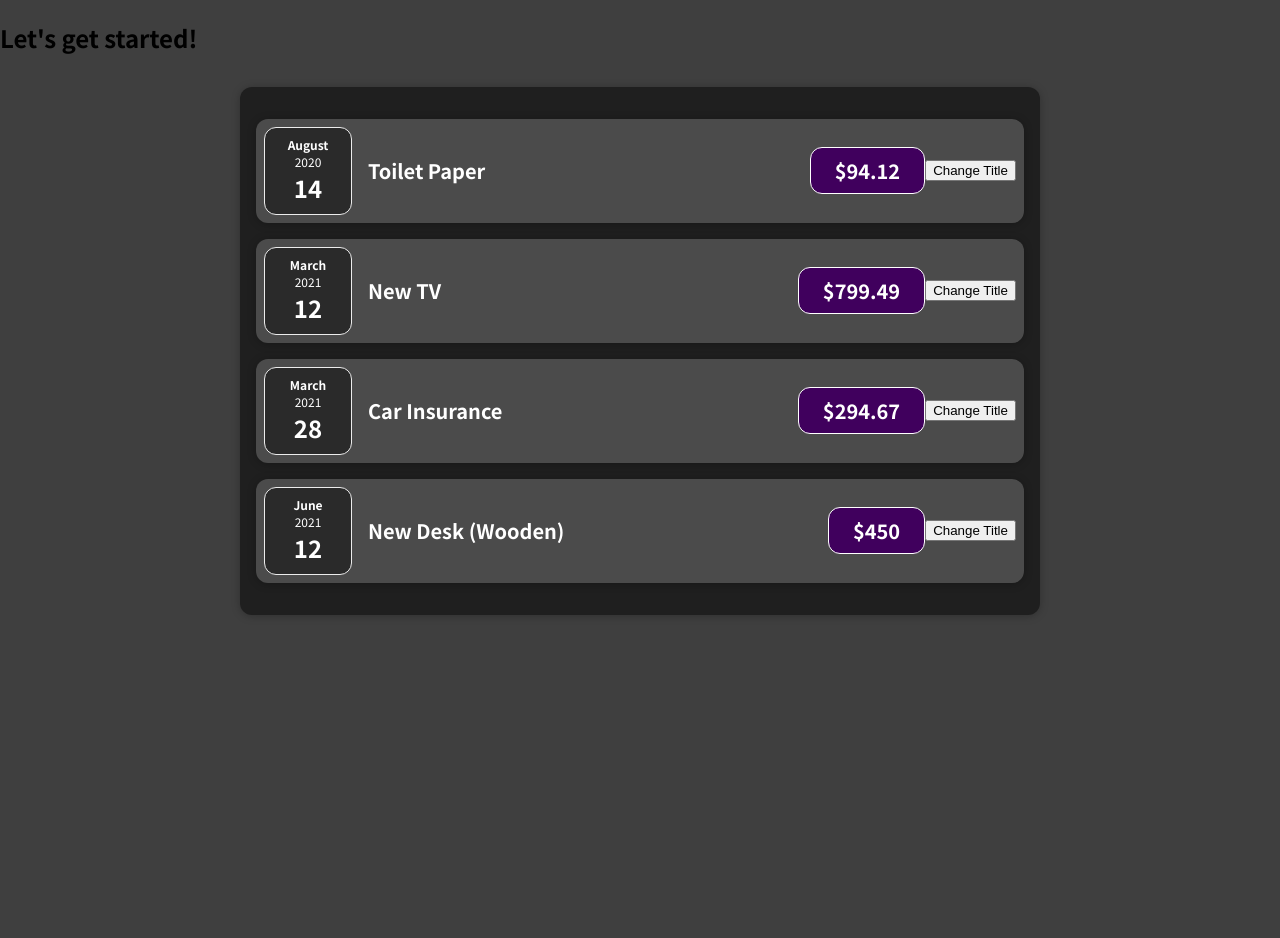
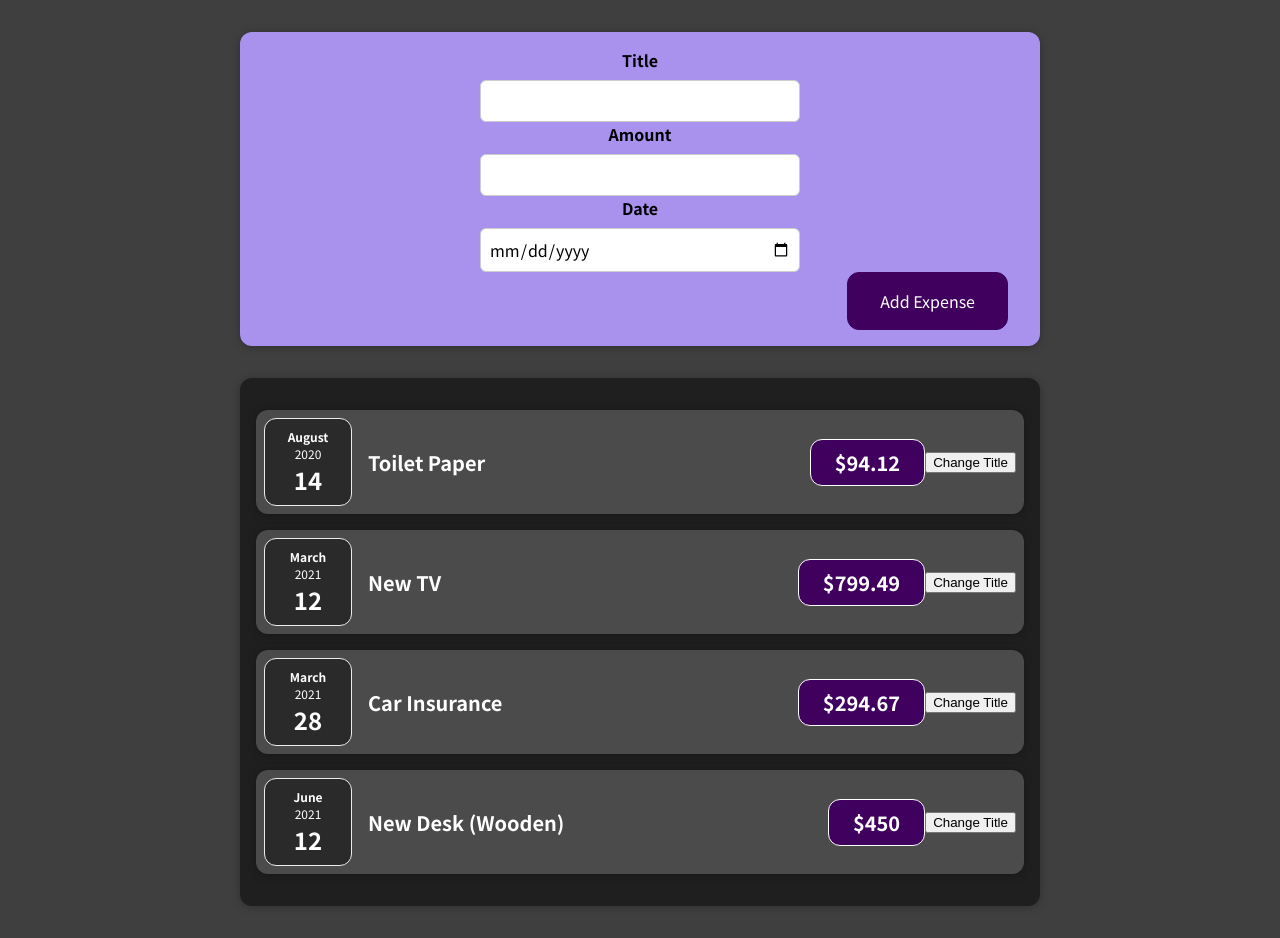
Before and after one commit to iamrahilhabibli/ReactJS-Playground, a React (Create React App) app: page / in a window 1280 px wide. Before the commit the page ends 800 px from the top, so only its background shows below. Built offline with nearby package versions, Linux system fonts and the light colour scheme.

Commit message:
new Expense form added

```diff
--- a/src/App.js
+++ b/src/App.js
@@ -1,4 +1,5 @@
 import Expenses from "./components/Expenses";
+import NewExpense from "./components/NewExpense";
 
 function App() {
   const expenses = [
@@ -24,7 +25,7 @@
   ];
   return (
     <div>
-      <h2>Let's get started!</h2>
+      <NewExpense></NewExpense>
       <Expenses items={expenses} />
     </div>
   );
--- /dev/null
+++ b/src/components/ExpenseForm.css
@@ -0,0 +1,26 @@
+new-expense__controls {
+  display: flex;
+  flex-wrap: wrap;
+  gap: 1rem;
+  margin-bottom: 1rem;
+  text-align: left;
+}
+
+.new-expense__control label {
+  font-weight: bold;
+  margin-bottom: 0.5rem;
+  display: block;
+}
+
+.new-expense__control input {
+  font: inherit;
+  padding: 0.5rem;
+  border-radius: 6px;
+  border: 1px solid #ccc;
+  width: 20rem;
+  max-width: 100%;
+}
+
+.new-expense__actions {
+  text-align: right;
+}
--- /dev/null
+++ b/src/components/ExpenseForm.js
@@ -0,0 +1,28 @@
+import React from "react";
+import "./ExpenseForm.css";
+
+const ExpenseForm = () => {
+  return (
+    <form>
+      <div className="new-expense__controls">
+        <div className="new-expense__control">
+          <label>Title</label>
+          <input type="text" />
+        </div>
+        <div className="new-expense__control">
+          <label>Amount</label>
+          <input type="number" min="0.01" step="0.01" />
+        </div>
+        <div className="new-expense__control">
+          <label>Date</label>
+          <input type="date" min="2019-01-01" max="2023-12-31 " />
+        </div>
+      </div>
+      <div className="new-expense__actions">
+        <button type="submit">Add Expense</button>
+      </div>
+    </form>
+  );
+};
+
+export default ExpenseForm;
--- a/src/components/ExpenseItem.js
+++ b/src/components/ExpenseItem.js
@@ -7,7 +7,7 @@
   const [title, setTitle] = useState(props.title);
 
   function clickHandler() {
-    setTitle("Updated!");
+    setTitle("Updated");
   }
   return (
     <Card className="expense-item">
--- /dev/null
+++ b/src/components/NewExpense.css
@@ -0,0 +1,38 @@
+.new-expense {
+  background-color: #a892ee;
+  padding: 1rem;
+  margin: 2rem auto;
+  width: 50rem;
+  max-width: 95%;
+  border-radius: 12px;
+  text-align: center;
+  box-shadow: 0 1px 8px rgba(0, 0, 0, 0.25);
+}
+
+.new-expense button {
+  font: inherit;
+  cursor: pointer;
+  padding: 1rem 2rem;
+  border: 1px solid #40005d;
+  background-color: #40005d;
+  color: white;
+  border-radius: 12px;
+  margin-right: 1rem;
+}
+
+.new-expense button:hover,
+.new-expense button:active {
+  background-color: #510674;
+  border-color: #510674;
+}
+
+.new-expense button.alternative {
+  color: #220131;
+  border-color: transparent;
+  background-color: transparent;
+}
+
+.new-expense button.alternative:hover,
+.new-expense button.alternative:active {
+  background-color: #ddb3f8;
+}
--- /dev/null
+++ b/src/components/NewExpense.js
@@ -0,0 +1,12 @@
+import React from "react";
+import "./NewExpense.css";
+import ExpenseForm from "./ExpenseForm.js";
+const NewExpense = () => {
+  return (
+    <div className="new-expense">
+      <ExpenseForm></ExpenseForm>
+    </div>
+  );
+};
+
+export default NewExpense;
```
